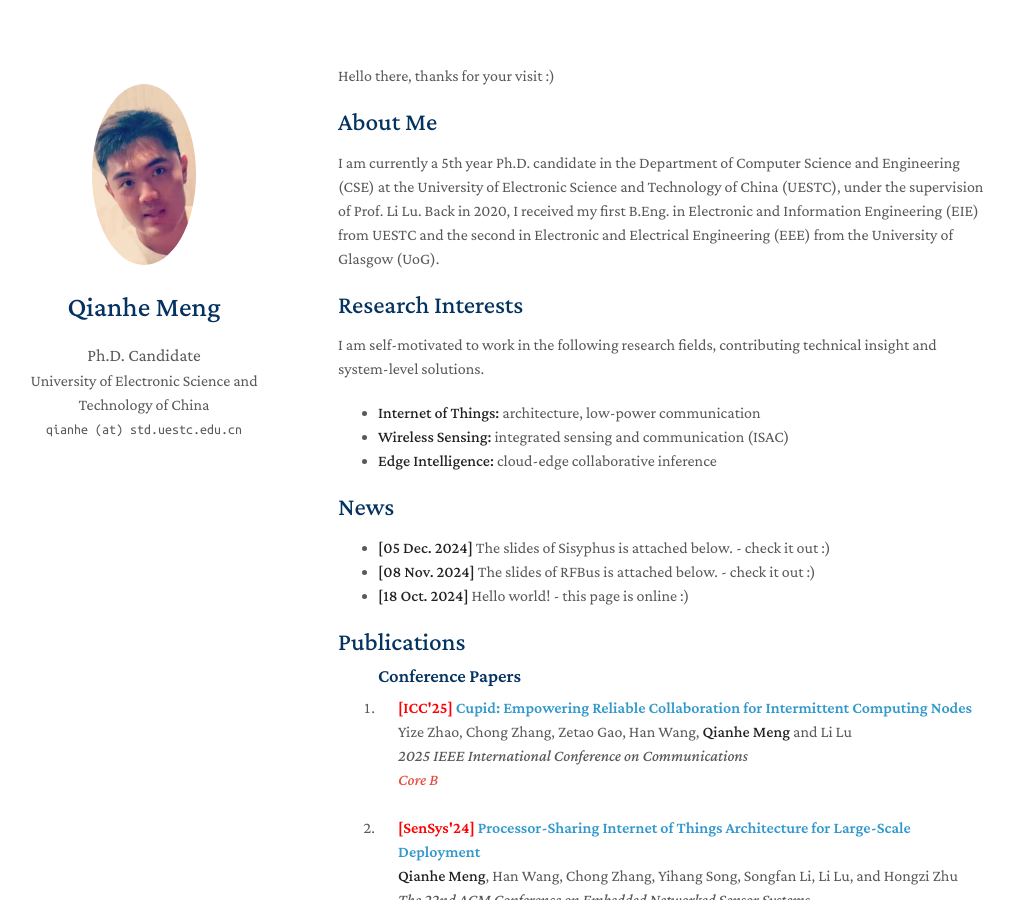
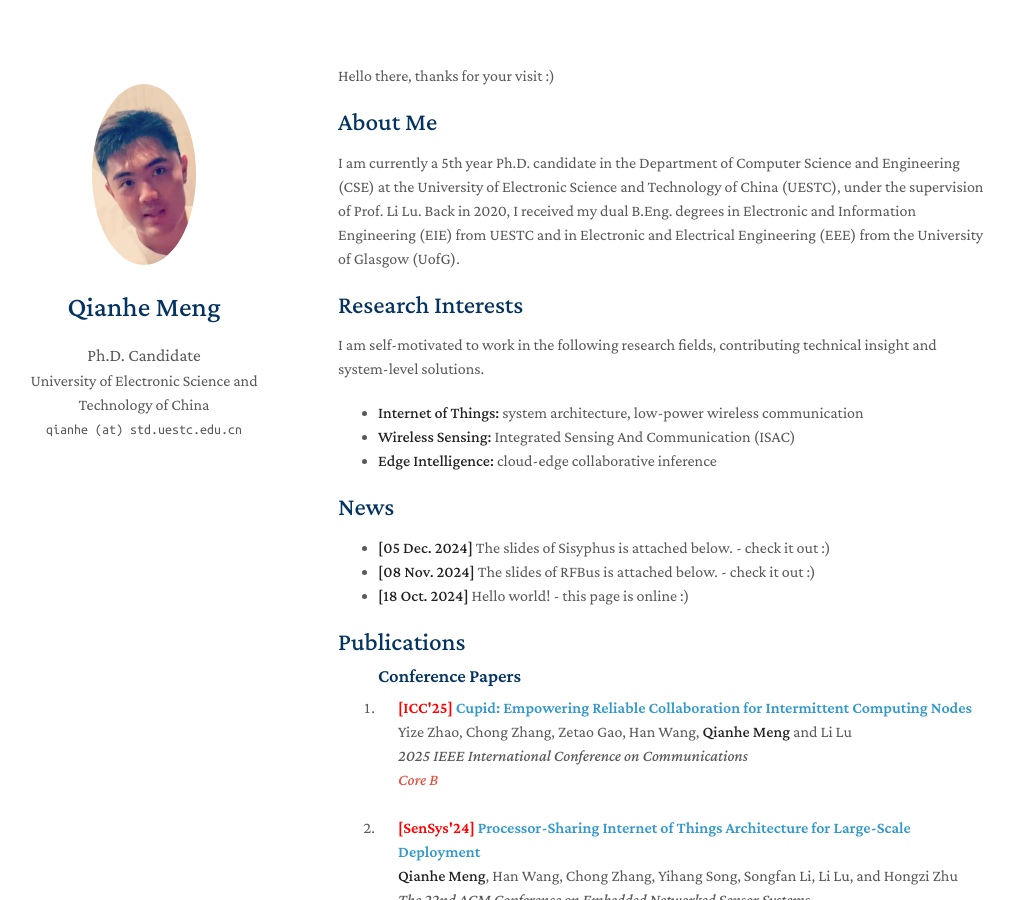
Before and after one commit to mqhyes/mqhyes.github.io, a Jekyll site: the page built from index.md, in a window 1280 px wide and 900 px high. Shown: the whole window, without its empty margins (132-1146 px from the left). Built offline with Jekyll 4.4.1, drawn with Linux system fonts in a browser that asks for light colours; a style sheet for code colours, icons or effects is not loaded.

Commit message:
Update index.md

```diff
--- a/index.md
+++ b/index.md
@@ -5,13 +5,13 @@ Hello there, thanks for your visit :)
 
 ## About Me
 
-I am currently a 5th year Ph.D. candidate in the Department of Computer Science and Engineering (CSE) at the University of Electronic Science and Technology of China (UESTC), under the supervision of Prof. Li Lu. Back in 2020, I received my first B.Eng. in Electronic and Information Engineering (EIE) from UESTC and the second in Electronic and Electrical Engineering (EEE) from the University of Glasgow (UoG).
+I am currently a 5th year Ph.D. candidate in the Department of Computer Science and Engineering (CSE) at the University of Electronic Science and Technology of China (UESTC), under the supervision of Prof. Li Lu. Back in 2020, I received my dual B.Eng. degrees in Electronic and Information Engineering (EIE) from UESTC and in Electronic and Electrical Engineering (EEE) from the University of Glasgow (UofG).
 
 ## Research Interests
 
 I am self-motivated to work in the following research fields, contributing technical insight and system-level solutions.
-- **Internet of Things:** architecture, low-power communication
-- **Wireless Sensing:** integrated sensing and communication (ISAC)
+- **Internet of Things:** system architecture, low-power wireless communication
+- **Wireless Sensing:** Integrated Sensing And Communication (ISAC)
 - **Edge Intelligence:** cloud-edge collaborative inference
 
 ## News
```
